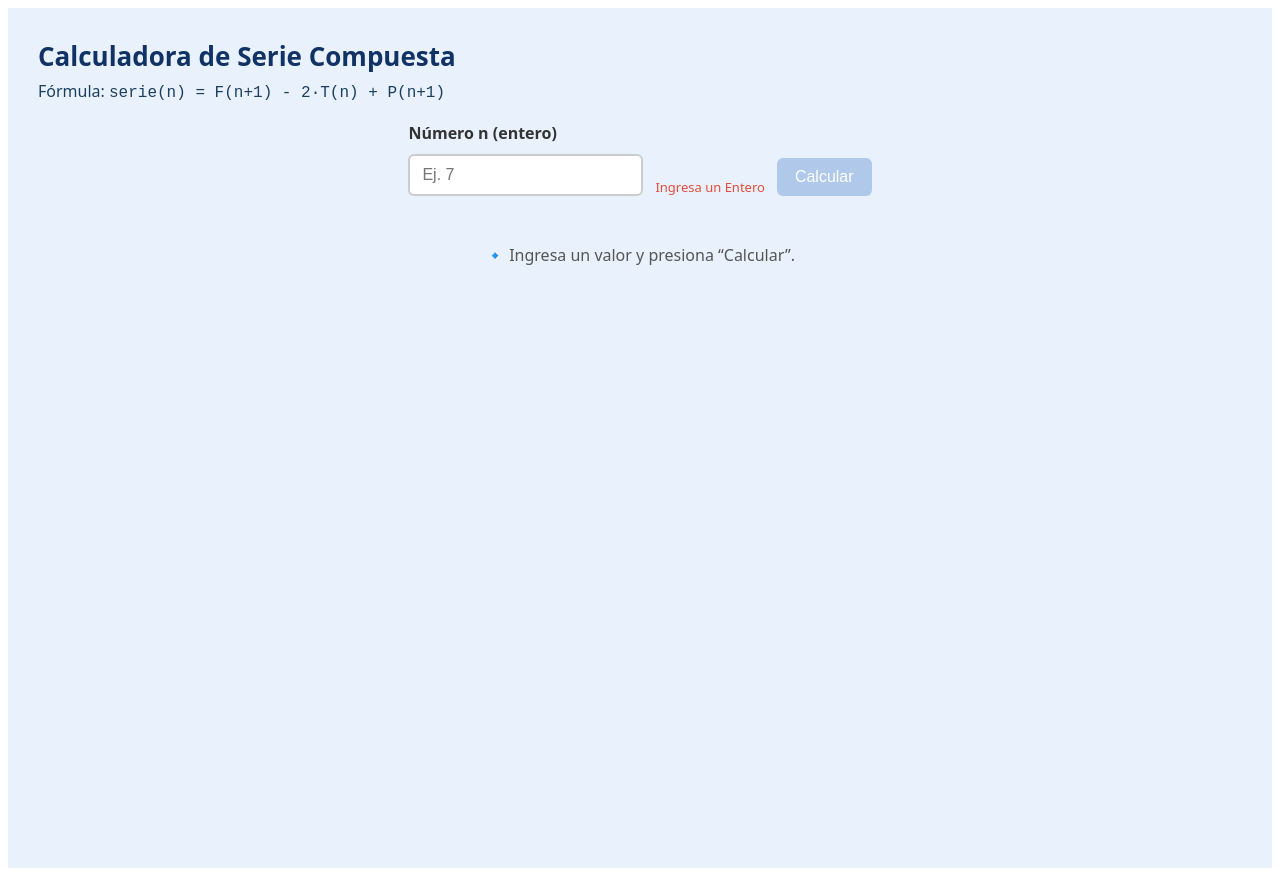
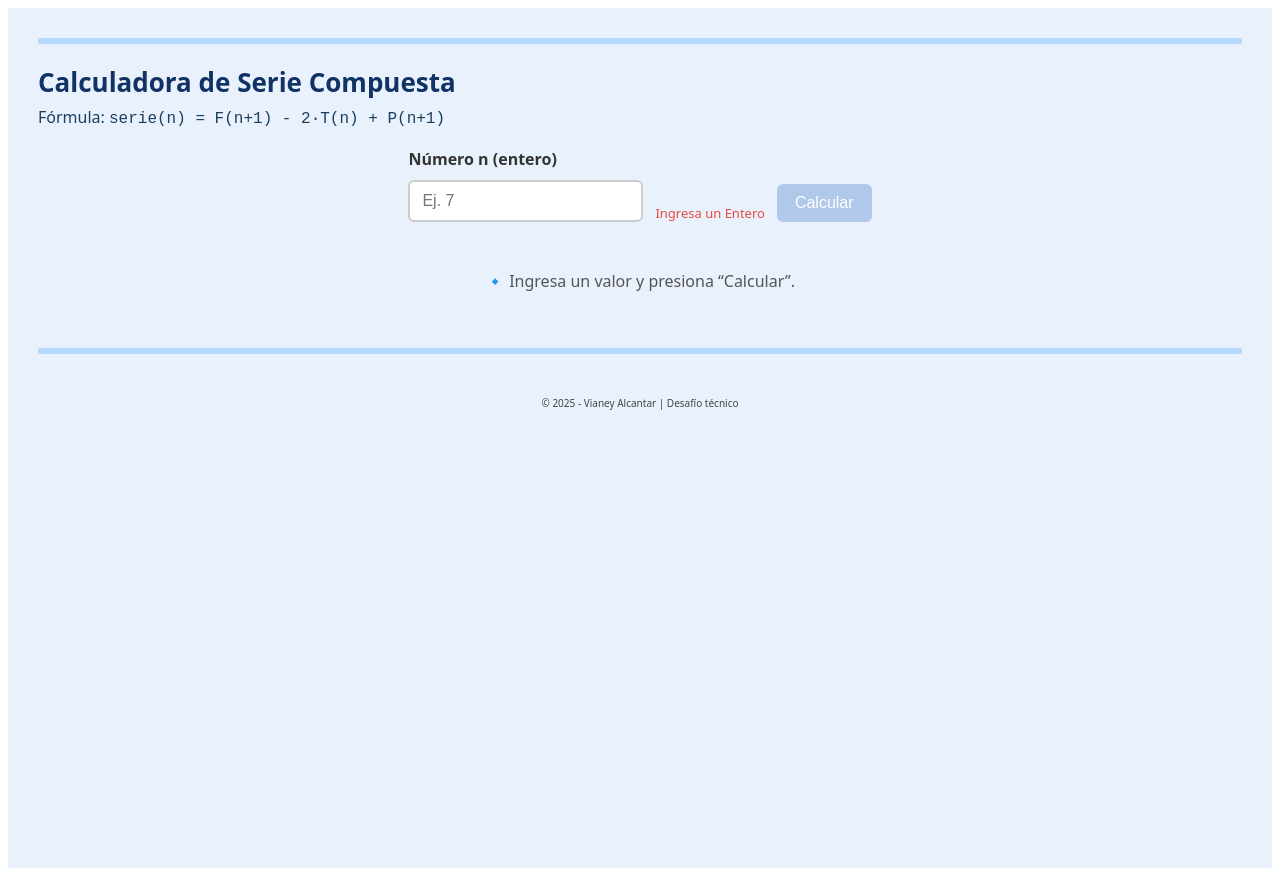
Before and after one commit to blaucherry/Frontend-challenge, a React (Create React App) app: page / in a window 1280 px wide. Built offline with nearby package versions, Linux system fonts and the light colour scheme.

Commit message:
Franjas de encabezado

```diff
--- a/src/app.jsx
+++ b/src/app.jsx
@@ -7,6 +7,9 @@
 
   return (
     <div style={styles.container}>
+      {/* Línea azul superior decorativa */}
+      <div style={styles.line} />
+
       <header style={styles.header}>
         <h1 style={styles.title}>Calculadora de Serie Compuesta</h1>
         <p style={styles.subtitle}>
@@ -18,6 +21,14 @@
         <SeriesForm onSubmit={compute} />
         <SeriesResult status={status} result={result} error={error} />
       </main>
+
+      {/* Línea azul inferior decorativa */}
+      <div style={{ ...styles.line, marginTop: 40 }} />
+
+      {/* Pie de página opcional */}
+      <footer style={styles.footer}>
+        <small>© 2025 - Vianey Alcantar | Desafío técnico</small>
+      </footer>
     </div>
   )
 }
@@ -29,23 +40,35 @@
     padding: '30px',
     fontFamily: 'system-ui, sans-serif'
   },
+  line: {
+    height: 6,
+    backgroundColor: '#b3d9ff',
+    borderRadius: 2,
+    marginBottom: 20
+  },
   header: {
-    marginBottom: '20px'
+    marginBottom: 20
   },
   title: {
-    fontSize: '26px',
+    fontSize: 26,
     margin: 0,
     color: '#113264',
   },
   subtitle: {
-    marginTop: '6px',
-    fontSize: '16px',
+    marginTop: 6,
+    fontSize: 16,
     color: '#1c3f5f'
   },
   main: {
     display: 'flex',
     flexDirection: 'column',
     alignItems: 'center',
-    gap: '20px'
+    gap: 20
+  },
+  footer: {
+    marginTop: 40,
+    textAlign: 'center',
+    color: '#444',
+    fontSize: 12
   }
 }
```
